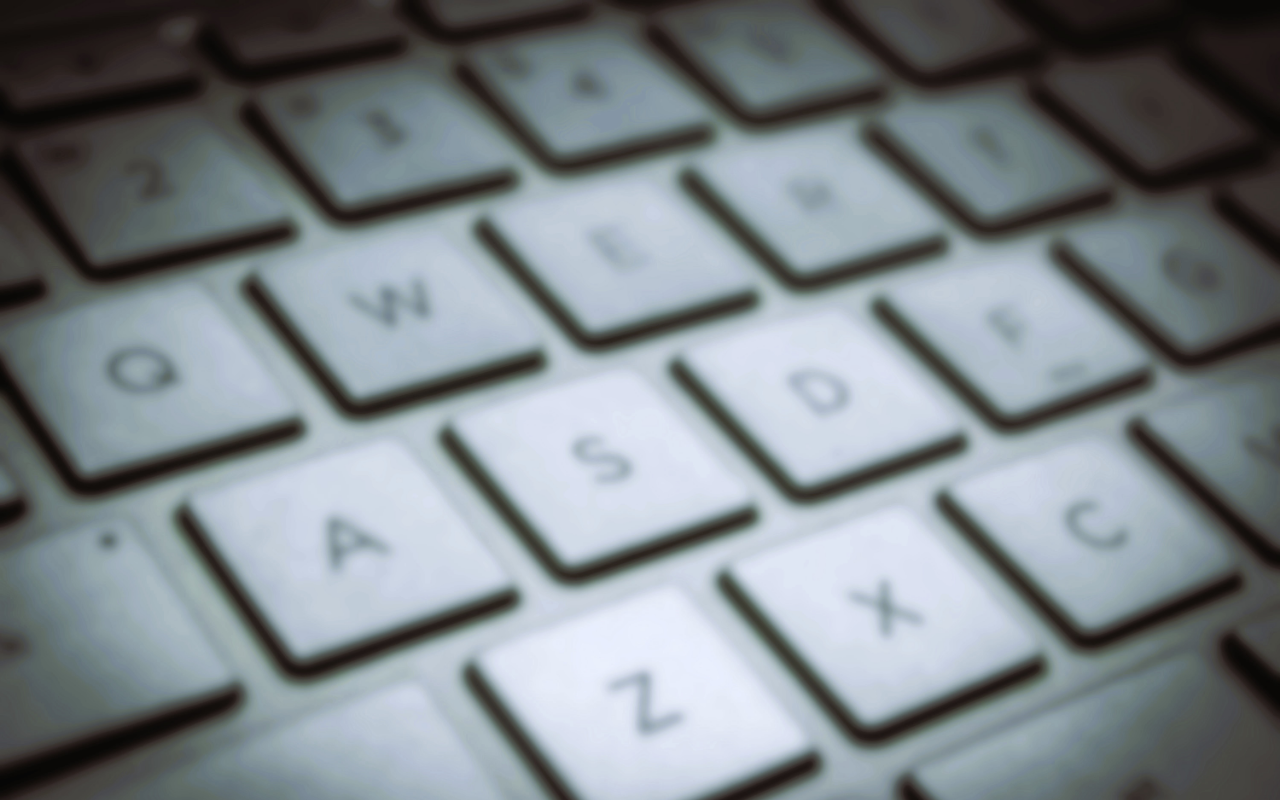
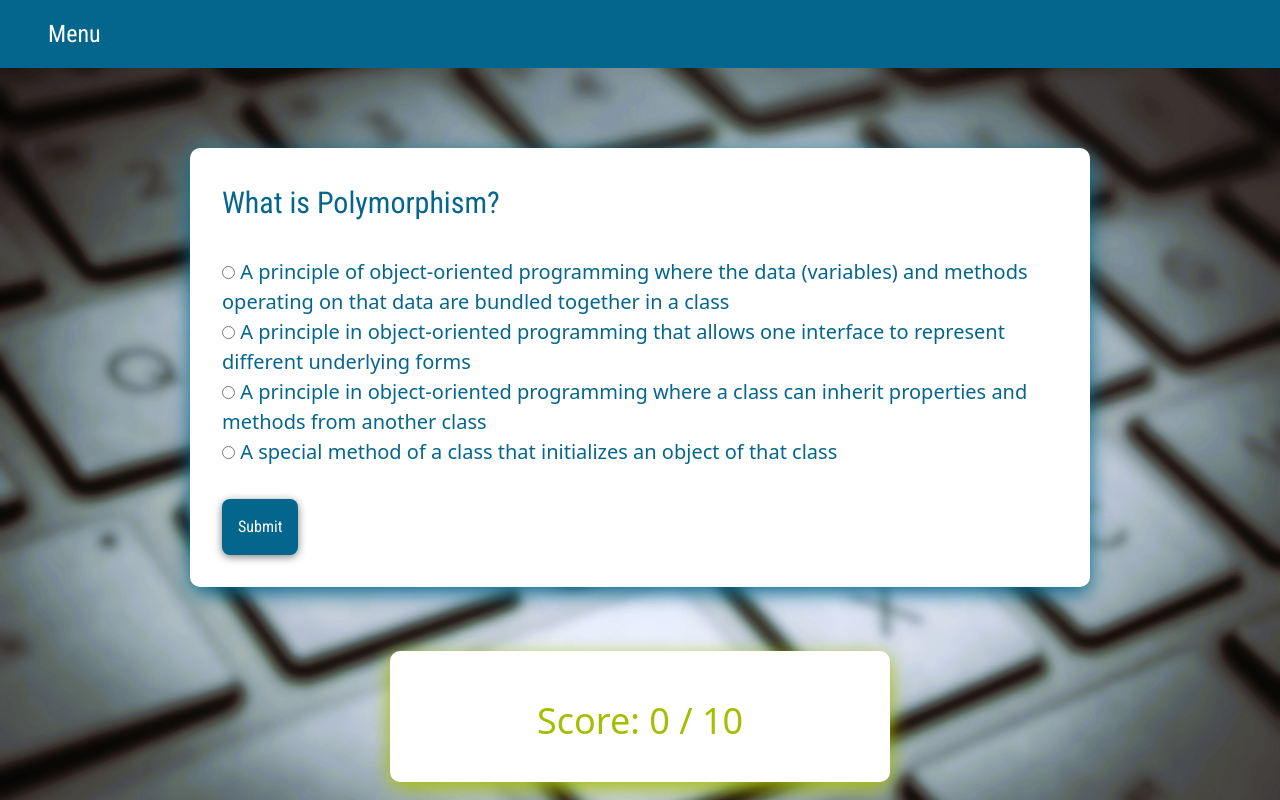
Before and after one commit to ATaylorN/flashcards, a Vue app in the folder vue/: page /quiz in a window 1280 px wide. Built offline with nearby package versions, Linux system fonts and the light colour scheme.

Commit message:
basic quiz implemented

```diff
--- a/vue/src/components/Header.vue
+++ b/vue/src/components/Header.vue
@@ -6,6 +6,7 @@
       <li class="nav-item"><a class="nav-link" href="http://localhost:8080/">Home</a></li>
       <li class="nav-item"><a class="nav-link" href="http://localhost:8080/questions">Random Question</a></li>
       <li class="nav-item"><a class="nav-link" href="http://localhost:8080/studyMode">Study Mode</a></li>
+      <li class="nav-item"><a class="nav-link" href="http://localhost:8080/quiz">Take a Quiz</a></li>
     </ul>
       <ul class="nav-link" id="logout">
         <li> <router-link v-bind:to="{ name: 'logout' }" v-if="$store.state.token != ''">Logout</router-link> </li>
--- /dev/null
+++ b/vue/src/components/Quiz.vue
@@ -0,0 +1,225 @@
+<template>
+  <div class="container pt-5">
+    <form class="quiz">
+      <div class="questions" v-if="questionIndex < questions.length">
+        <label>{{ question.question }}</label>
+        <div class="choices" v-for="eachChoice of question.choices" :key="eachChoice">
+          <input type="radio" name="choice" v-model="answer" :value="eachChoice"/>
+          {{ eachChoice }}
+        </div>
+        <button class="submitbtn" type="button" @click="submit">Submit</button>
+      </div>
+
+      <div v-else class="done">
+        <h1>Want to Try Again?</h1>
+        <button class="restartbtn" type="button" @click="restart">
+          Restart
+        </button>
+      </div>
+    </form>
+
+    <div id="score" class="container pt-5">
+    <h1>Score: {{ score }} / {{ questions.length }}</h1>
+    </div>
+
+  </div>
+</template>
+
+<script>
+const questions = [
+  {
+    question: "What is Polymorphism?",
+    choices: [
+      "A principle of object-oriented programming where the data (variables) and methods operating on that data are bundled together in a class",
+      "A principle in object-oriented programming that allows one interface to represent different underlying forms",
+      "A principle in object-oriented programming where a class can inherit properties and methods from another class",
+      "A special method of a class that initializes an object of that class",
+    ],
+    rightAnswer:
+      "A principle in object-oriented programming that allows one interface to represent different underlying forms",
+  },
+  {
+    question: "What is an Interface?",
+    choices: [
+      "Something that defines a contract for classes and requires classes to implement public methods that can be used in a specific way",
+      "A way to organize classes similar to organizing files on your computer",
+      "A special method of a class that initializes an object of that class",
+      "That you can generate a value by relying on other properties within the class",
+    ],
+    rightAnswer:
+      "Something that defines a contract for classes and requires classes to implement public methods that can be used in a specific way",
+  },
+  {
+    question: "What does it mean when something is declared as static?",
+    choices: [
+      "That a property or method belongs to the class itself and not the instance of it",
+      "That you can generate a value by relying on other properties within the class",
+      "That other classes can't inherit from them",
+      "That there's a symptom in the program that indicates there may be a deeper problem",
+    ],
+    rightAnswer:
+      "That a property or method belongs to the class itself and not the instance of it",
+  },
+  {
+    question: "What are the 3 principles of Object Oriented Programming?",
+    choices: [
+      "Encapsulation, MVC, and Inheritance",
+      "Inheritance, Polymorphism, Abstraction",
+      "Observer, MVC, Adaptation",
+      "Encapsulation, Inheritance, and Polymorphism",
+    ],
+    rightAnswer: "Encapsulation, Inheritance, and Polymorphism",
+  },
+  {
+    question: "How is an Array like an ArrayList in Java or List in C#?",
+    choices: [
+      "They both have a fixed size once defined",
+      "They both are dynamic and can grow or shrink",
+      "They both store multiple values and can be accessed using indices",
+      "None of the above",
+    ],
+    rightAnswer:
+      "They both store multiple values and can be accessed using indices",
+  },
+  {
+    question: "What is Inheritance?",
+    choices: [
+      "Something that defines a contract for classes and requires classes to implement public methods that can be used in a specific way",
+      "A principle in object-oriented programming where a class can use the properties and methods from another class",
+      "A special method of a class that initializes an object of that class",
+      "A principle in object-oriented programming that allows one interface to represent different underlying forms",
+    ],
+    rightAnswer:
+      "A principle in object-oriented programming where a class can use the properties and methods from another class",
+  },
+  {
+    question:
+      "What software vulnerability is totally under the control of the programmer?",
+    choices: [
+      "Server malfunctions",
+      "A SQL Injection attack",
+      "Man in the middle attacks",
+      "None of the above",
+    ],
+    rightAnswer: "A SQL Injection attack",
+  },
+  {
+    question: "What is an RDMBS?",
+    choices: [
+      "A SQL Injection attack",
+      "Testing individual components of software to verify that they behave as intended",
+      "Something that defines a contract for classes and requires classes to implement public methods that can be used in a specific way",
+      "A system that handles the definition, storage, retrieval, and administration of data",
+    ],
+    rightAnswer:
+      "A system that handles the definition, storage, retrieval, and administration of data",
+  },
+  {
+    question: "What is a DAO?",
+    choices: [
+      "A class that encapsulates the logic for connecting to a data source and returning data",
+      "A principle in object-oriented programming that allows one interface to represent different underlying forms",
+      "Testing individual components of software to verify that they behave as intended",
+      "A system that handles the definition, storage, retrieval, and administration of data",
+    ],
+    rightAnswer:
+      "A class that encapsulates the logic for connecting to a data source and returning data",
+  },
+  {
+    question: "What is Unit Testing?",
+    choices: [
+      "Testing code that interacts with external systems like a database",
+      "Testing individual components of software to verify that they behave as intended",
+      "Testing where you look for missing features or where there's room for improvement",
+      "Testing that the software meets the needs of users",
+    ],
+    rightAnswer:
+      "Testing individual components of software to verify that they behave as intended",
+  },
+];
+export default {
+  name: "App",
+  data() {
+    return {
+      questions,
+      score: 0,
+      questionIndex: 0,
+      question: questions[0],
+      answer: "",
+    };
+  },
+  methods: {
+    submit() {
+      const { answer, question, questions, questionIndex } = this;
+      if (answer === question.rightAnswer) {
+        this.score++;
+      }
+
+      if (questionIndex < questions.length) {
+        this.questionIndex++;
+        this.question = { ...questions[this.questionIndex] };
+      }
+    },
+    restart() {
+      this.question = questions[0];
+      this.answer = "";
+      this.questionIndex = 0;
+      this.score = 0;
+    },
+  },
+};
+</script>
+
+<style scoped>
+#score{
+    background-color: white;
+    color: #A5BE00;
+    border: none;
+    border-radius: 10px;box-shadow: 0px 6px 20px 0px #A5BE00;
+    text-align: center;
+    margin-left: auto;
+    margin-right: auto;
+    max-width: 500px;
+    margin-top: 4rem;
+    padding: 0rem 4rem 2rem 4rem;
+}
+#score h1{
+    font-size: 36px;
+}
+.done{
+    text-align: center;
+}
+.quiz {
+  border: none;
+  color: #05668d;
+  border-radius: 10px;
+  padding: 2rem;
+  background-color: white;
+  box-shadow: 0px 6px 20px 0px #05668d;
+  margin-top: 2rem;
+  margin-right: auto;
+  margin-left: auto;
+  max-width: 900px;
+}
+.quiz label{
+    margin-bottom: 2rem;
+    font-size: 30px;
+  font-family: 'Roboto Condensed', sans-serif;
+}
+.quiz button {
+    margin-top: 2rem;
+  background-color: #05668D;
+  color: white;
+  border-radius: 8px;
+  padding: 1rem;
+  border: none;
+  font-family: 'Roboto Condensed', sans-serif;
+  box-shadow: 0px 2px 8px 0px gray;
+}
+.quiz button:hover{
+    background-color: #A5BE00;
+}
+.choices {
+    font-size: 20px;
+}
+</style>
--- a/vue/src/router/index.js
+++ b/vue/src/router/index.js
@@ -7,6 +7,7 @@ import Register from '../views/Register.vue'
 import store from '../store/index'
 import QuestionView from '../views/QuestionView.vue'
 import StudyModeView from '../views/StudyModeView.vue'
+import QuizView from '../views/QuizView.vue'
 
 
 
@@ -45,6 +46,11 @@ const router = new Router({
       path: "/studyMode",
       name: "studyMode",
       component: StudyModeView
+    },
+    {
+      path: "/quiz",
+      name: "quiz",
+      component: QuizView
     },
     {
       path: "/login",
--- a/vue/src/views/Home.vue
+++ b/vue/src/views/Home.vue
@@ -12,6 +12,8 @@
       <h3>Questions are listed at random.</h3>
       <router-link class="link" :to="{name: 'studyMode'}"><h2>Study Mode</h2></router-link>
       <h3>Mark a question as correct and it won't show up again or mark it as incorrect so that you know what to continue studying</h3>
+      <router-link class="link" :to="{name: 'quiz'}"><h2>Quiz</h2></router-link>
+      <h3>Tired of flashcards? Put your knowledge to the test with a quiz</h3>
     </div>
 
     </div>
--- /dev/null
+++ b/vue/src/views/QuizView.vue
@@ -0,0 +1,22 @@
+<template>
+  <div>
+    <Header/>
+    <Quiz/>
+  </div>
+</template>
+
+<script>
+import Quiz from '@/components/Quiz.vue';
+import Header from '@/components/Header.vue';
+
+export default {
+    components: {
+        Quiz,
+        Header
+    }
+}
+</script>
+
+<style>
+
+</style>
```
